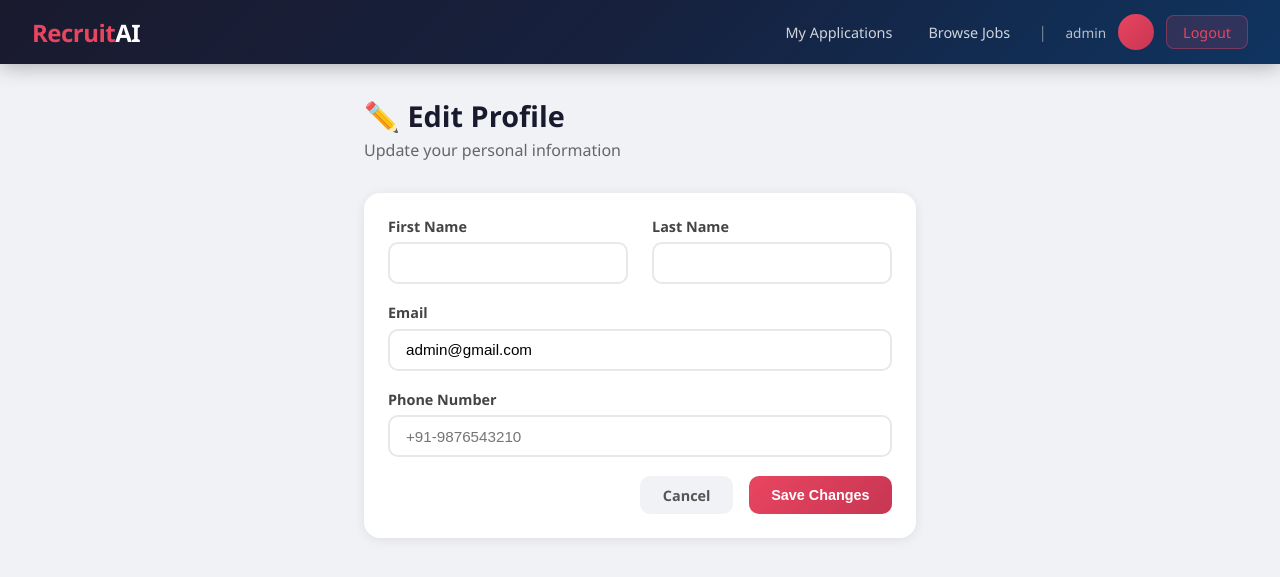
After one commit to Muhseenajas/PROJECT_S4, a Django app: page /profile/edit/ in a window 1280 px wide. The commit adds this page. Shown: the top 577 px of the page. Run offline with Django 4.2, Linux system fonts and the light colour scheme; a user stored in the database is signed in; data comes from the database, SQL or seed files in the repository.

Commit message:
Added start date and end date, profile page

```diff
--- a/core/admin.py
+++ b/core/admin.py
@@ -10,8 +10,8 @@ class UserProfileAdmin(admin.ModelAdmin):
 
 @admin.register(Job)
 class JobAdmin(admin.ModelAdmin):
-    list_display = ['title', 'hr', 'is_active', 'created_at']
-    list_filter = ['is_active']
+    list_display = ['title', 'hr', 'start_date', 'end_date', 'created_at']
+    list_filter = ['start_date', 'end_date']
     search_fields = ['title', 'required_skills']
 
 
--- a/core/forms.py
+++ b/core/forms.py
@@ -31,17 +31,50 @@ class RegisterForm(UserCreationForm):
         return user
 
 
+class ProfileUpdateForm(forms.ModelForm):
+    phone = forms.CharField(max_length=20, required=False, label="Phone Number")
+
+    class Meta:
+        model = User
+        fields = ['first_name', 'last_name', 'email']
+
+    def __init__(self, *args, profile=None, **kwargs):
+        super().__init__(*args, **kwargs)
+        self.profile = profile
+        if profile:
+            self.fields['phone'].initial = profile.phone
+
+    def save(self, commit=True):
+        user = super().save(commit=commit)
+        if self.profile:
+            self.profile.phone = self.cleaned_data.get('phone', '')
+            self.profile.save()
+        return user
+
+
 class JobForm(forms.ModelForm):
     class Meta:
         model = Job
-        fields = ['title', 'required_skills', 'required_experience', 'description', 'is_active']
+        fields = ['title', 'required_skills', 'required_experience', 'description', 'start_date', 'end_date']
         widgets = {
             'description': forms.Textarea(attrs={'rows': 6}),
             'required_skills': forms.TextInput(attrs={'placeholder': 'Python, Django, Machine Learning'}),
+            'start_date': forms.DateInput(attrs={'type': 'date'}),
+            'end_date': forms.DateInput(attrs={'type': 'date'}),
         }
         help_texts = {
             'required_skills': 'Enter skills separated by commas',
+            'start_date': 'Job posting start date',
+            'end_date': 'Application deadline date',
         }
+
+    def clean(self):
+        cleaned_data = super().clean()
+        start_date = cleaned_data.get('start_date')
+        end_date = cleaned_data.get('end_date')
+        if start_date and end_date and end_date < start_date:
+            raise forms.ValidationError("End date cannot be before start date.")
+        return cleaned_data
 
 
 class ResumeUploadForm(forms.ModelForm):
--- a/core/templates/core/base.html
+++ b/core/templates/core/base.html
@@ -27,6 +27,11 @@
         .nav-badge { background: #e94560; color: #fff; padding: 0.2rem 0.6rem; border-radius: 20px; font-size: 0.75rem; margin-left: 0.3rem; }
         .btn-logout { background: rgba(233,69,96,0.15); border: 1px solid rgba(233,69,96,0.4); color: #e94560; padding: 0.4rem 1rem; border-radius: 8px; cursor: pointer; font-size: 0.9rem; text-decoration: none; transition: all 0.2s; }
         .btn-logout:hover { background: #e94560; color: #fff; }
+
+        /* Profile Avatar in Navbar */
+        .nav-avatar { width: 36px; height: 36px; border-radius: 50%; background: linear-gradient(135deg, #e94560, #c73652); color: #fff; display: flex; align-items: center; justify-content: center; font-weight: 700; font-size: 0.85rem; cursor: pointer; text-decoration: none; margin-left: 0.5rem; transition: all 0.2s; }
+        .nav-avatar:hover { transform: scale(1.1); box-shadow: 0 0 0 3px rgba(233,69,96,0.4); }
+        .nav-username { color: rgba(255,255,255,0.7); font-size: 0.85rem; margin-left: 0.4rem; }
 
         /* Layout */
         .container { max-width: 1200px; margin: 2rem auto; padding: 0 1.5rem; }
@@ -144,6 +149,12 @@
         .job-card-title { font-size: 1.1rem; font-weight: 700; color: #1a1a2e; }
         .job-card-meta { color: #888; font-size: 0.85rem; margin: 0.5rem 0; }
         .skill-tag { display: inline-block; background: #f0f2f5; color: #555; padding: 0.2rem 0.6rem; border-radius: 6px; font-size: 0.78rem; margin: 0.2rem; }
+
+        /* Profile styles */
+        .profile-avatar { width: 80px; height: 80px; border-radius: 50%; background: linear-gradient(135deg, #e94560, #c73652); color: #fff; display: flex; align-items: center; justify-content: center; font-size: 2rem; font-weight: 700; margin: 0 auto 1rem; }
+        .profile-info-row { display: flex; padding: 0.75rem 0; border-bottom: 1px solid #f0f0f0; }
+        .profile-info-label { width: 160px; color: #888; font-size: 0.88rem; font-weight: 600; flex-shrink: 0; }
+        .profile-info-value { color: #333; font-size: 0.88rem; }
     </style>
 </head>
 <body>
@@ -160,7 +171,10 @@
             <a href="{% url 'job_list' %}" class="nav-link">Browse Jobs</a>
         {% endif %}
         <span style="color:rgba(255,255,255,0.4); padding: 0 0.5rem;">|</span>
-        <span style="color:rgba(255,255,255,0.7); font-size:0.85rem;">{{ user.get_full_name|default:user.username }}</span>
+        <span class="nav-username">{{ user.get_full_name|default:user.username }}</span>
+        <a href="{% url 'view_profile' %}" class="nav-avatar" title="View Profile">
+            {{ user.first_name|first|upper }}{{ user.last_name|first|upper }}
+        </a>
         <a href="{% url 'logout' %}" class="btn-logout" style="margin-left:0.5rem;">Logout</a>
     </div>
 </nav>
--- /dev/null
+++ b/core/templates/core/edit_profile.html
@@ -0,0 +1,44 @@
+{% extends 'core/base.html' %}
+{% block title %}Edit Profile - RecruitAI{% endblock %}
+{% block content %}
+<div class="container" style="max-width:600px;">
+    <div class="page-header">
+        <h1>✏️ Edit Profile</h1>
+        <p>Update your personal information</p>
+    </div>
+    <div class="card">
+        <form method="post">
+            {% csrf_token %}
+            <div class="grid-2">
+                <div class="form-group">
+                    <label class="form-label">First Name</label>
+                    <input type="text" name="first_name" class="form-control" value="{{ form.first_name.value|default:'' }}" required>
+                </div>
+                <div class="form-group">
+                    <label class="form-label">Last Name</label>
+                    <input type="text" name="last_name" class="form-control" value="{{ form.last_name.value|default:'' }}" required>
+                </div>
+            </div>
+            <div class="form-group">
+                <label class="form-label">Email</label>
+                <input type="email" name="email" class="form-control" value="{{ form.email.value|default:'' }}" required>
+            </div>
+            <div class="form-group">
+                <label class="form-label">Phone Number</label>
+                <input type="text" name="phone" class="form-control" value="{{ form.phone.value|default:'' }}" placeholder="+91-9876543210">
+            </div>
+            {% if form.errors %}
+            <div class="alert alert-danger">
+                {% for field, errors in form.errors.items %}
+                    {% for error in errors %}<div>{{ error }}</div>{% endfor %}
+                {% endfor %}
+            </div>
+            {% endif %}
+            <div style="display:flex; gap:1rem; justify-content:flex-end; margin-top:1rem;">
+                <a href="{% url 'view_profile' %}" class="btn btn-secondary">Cancel</a>
+                <button type="submit" class="btn btn-primary">Save Changes</button>
+            </div>
+        </form>
+    </div>
+</div>
+{% endblock %}
--- a/core/urls.py
+++ b/core/urls.py
@@ -7,6 +7,10 @@ urlpatterns = [
     path('register/', views.register_view, name='register'),
     path('login/', views.login_view, name='login'),
     path('logout/', views.logout_view, name='logout'),
+
+    # Profile
+    path('profile/', views.view_profile, name='view_profile'),
+    path('profile/edit/', views.edit_profile, name='edit_profile'),
 
     # HR
     path('hr/dashboard/', views.hr_dashboard, name='hr_dashboard'),
--- a/core/views.py
+++ b/core/views.py
@@ -4,11 +4,13 @@ from django.contrib.auth.decorators import login_required
 from django.contrib.auth.forms import AuthenticationForm
 from django.contrib import messages
 from django.db.models import Count, Q
+from django.db import models
+from django.utils import timezone
 from django.http import JsonResponse
 from django.views.decorators.http import require_POST
 
 from .models import UserProfile, Job, Application, InterviewNote
-from .forms import RegisterForm, JobForm, ResumeUploadForm, InterviewUpdateForm, InterviewNoteForm
+from .forms import RegisterForm, JobForm, ResumeUploadForm, InterviewUpdateForm, InterviewNoteForm, ProfileUpdateForm
 from .ai_engine import process_application, rank_applicants_for_job
 
 
@@ -82,6 +84,28 @@ def dashboard(request):
     return redirect('candidate_dashboard')
 
 
+# ── Profile Views ─────────────────────────────────────────────────────────────
+
+@login_required
+def view_profile(request):
+    profile = getattr(request.user, 'profile', None)
+    return render(request, 'core/profile.html', {'profile': profile})
+
+
+@login_required
+def edit_profile(request):
+    profile = getattr(request.user, 'profile', None)
+    if request.method == 'POST':
+        form = ProfileUpdateForm(request.POST, instance=request.user, profile=profile)
+        if form.is_valid():
+            form.save()
+            messages.success(request, "Profile updated successfully!")
+            return redirect('view_profile')
+    else:
+        form = ProfileUpdateForm(instance=request.user, profile=profile)
+    return render(request, 'core/edit_profile.html', {'form': form})
+
+
 # ── HR Views ─────────────────────────────────────────────────────────────────
 
 @require_hr
@@ -151,10 +175,8 @@ def application_detail_hr(request, pk):
             form = InterviewUpdateForm(request.POST, instance=application)
             if form.is_valid():
                 app = form.save()
-                # Recompute final score if interview score given
                 if app.interview_score is not None:
                     app.compute_final_score()
-                # Re-rank
                 rank_applicants_for_job(application.job)
                 messages.success(request, "Application updated!")
                 return redirect('application_detail_hr', pk=pk)
@@ -183,7 +205,6 @@ def application_detail_hr(request, pk):
 
 @require_hr
 def process_ai(request, pk):
-    """Trigger AI processing for an application."""
     application = get_object_or_404(Application, pk=pk, job__hr=request.user)
     try:
         score = process_application(application)
@@ -196,7 +217,6 @@ def process_ai(request, pk):
 
 @require_hr
 def process_all_ai(request, job_pk):
-    """Process all applications for a job."""
     job = get_object_or_404(Job, pk=job_pk, hr=request.user)
     applications = job.applications.all()
     errors = []
@@ -242,7 +262,11 @@ def candidate_dashboard(request):
 
 @require_candidate
 def job_list(request):
-    jobs = Job.objects.filter(is_active=True).select_related('hr')
+    today = timezone.now().date()
+    jobs = Job.objects.filter(
+        Q(start_date__isnull=True) | Q(start_date__lte=today),
+        Q(end_date__isnull=True) | Q(end_date__gte=today)
+    ).select_related('hr')
     applied_job_ids = Application.objects.filter(
         candidate=request.user
     ).values_list('job_id', flat=True)
@@ -254,9 +278,7 @@ def job_list(request):
 
 @require_candidate
 def apply_job(request, pk):
-    job = get_object_or_404(Job, pk=pk, is_active=True)
-
-    # Check duplicate
+    job = get_object_or_404(Job, pk=pk)
     if Application.objects.filter(job=job, candidate=request.user).exists():
         messages.warning(request, "You have already applied for this job.")
         return redirect('job_list')
@@ -269,15 +291,12 @@ def apply_job(request, pk):
             application.candidate = request.user
             application.status = 'applied'
             application.save()
-
-            # Auto-trigger AI processing
             try:
                 process_application(application)
                 rank_applicants_for_job(job)
                 messages.success(request, f"Application submitted! Your match score: {application.similarity_score:.2%}")
             except Exception as e:
                 messages.success(request, "Application submitted! AI processing will run shortly.")
-
             return redirect('candidate_dashboard')
     else:
         form = ResumeUploadForm()
```
Also changed, not shown: core/models.py (+9 -1 lines), core/templates/core/job_form.html (+29 -9 lines), core/templates/core/profile.html (added, +59 -0 lines), core/migrations/0002_remove_job_is_active_job_end_date_job_start_date.py (added), db.sqlite3.
